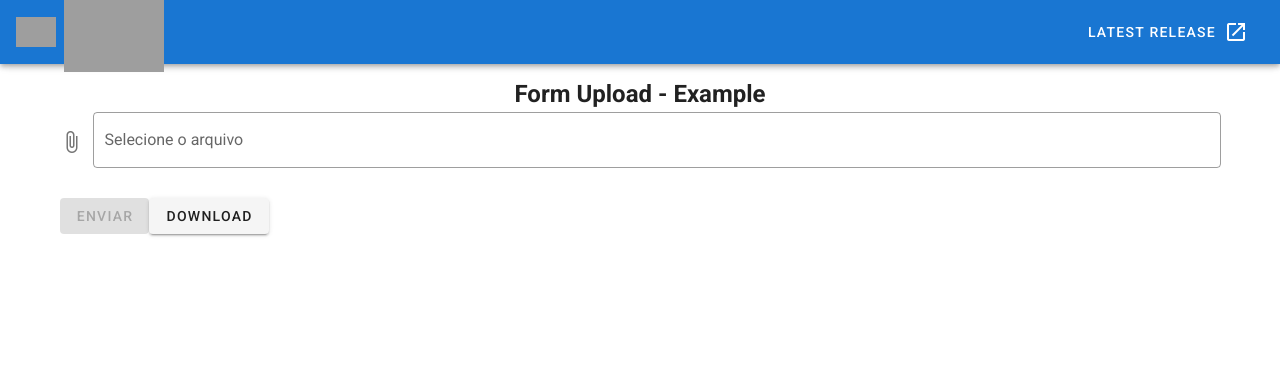
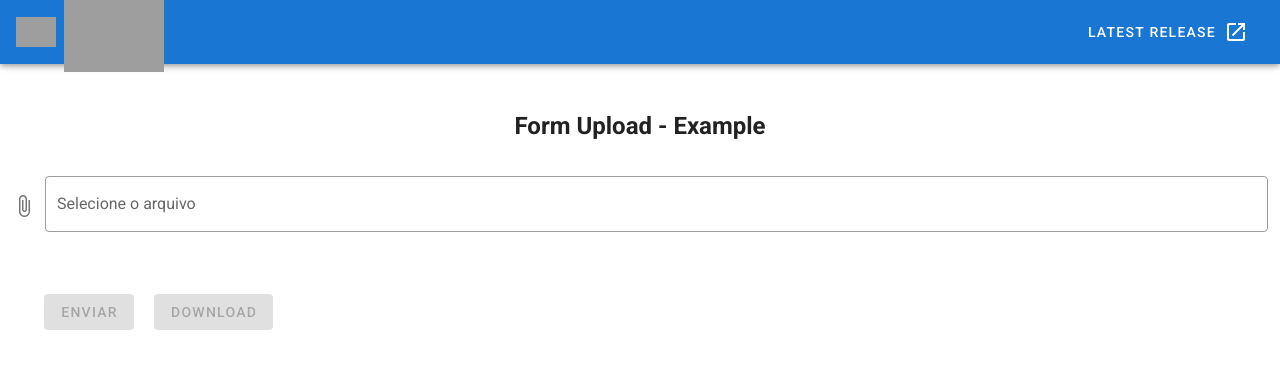
Before and after one commit to ruanvalente/upload-project, a Vue app: page / in a window 1280 px wide. Shown: the top 368 px of the page. Built offline with nearby package versions, Linux system fonts and the light colour scheme; grey boxes are pictures that could not be loaded.

Commit message:
WIP: update file

```diff
--- /dev/null
+++ b/src/helpers/sanitizeText.js
@@ -0,0 +1,5 @@
+export function sanitizeText(text) {
+  const normalizedText = text.normalize("NFD").replaceAll("-", " ");
+  const removedAccentsText = normalizedText.replace(/[\u0300-\u036f]/g, "");
+  return removedAccentsText;
+}
--- a/src/pages/HomePage.vue
+++ b/src/pages/HomePage.vue
@@ -1,74 +1,118 @@
 <template>
-  <v-container>
-    <h2 class="text-center">Form Upload - Example</h2>
+  <v-container fluid>
+    <h2 class="text-center my-8">Form Upload - Example</h2>
     <v-file-input
       label="Selecione o arquivo"
       outlined
       v-model="selectedFile"
-      @change="handleFileChange"
     />
 
-    <v-btn
-      @click="uploadFile"
-      :loading="sendLoadingFile"
-      :disabled="!selectedFile"
-    >Enviar</v-btn>
-
-    <v-btn @click="downloadFile">Download</v-btn>
+    <div class="ma-8">
+      <v-btn
+        color="primary"
+        @click="uploadFile"
+        :loading="sendLoadingFile"
+        :disabled="!selectedFile"
+      >Enviar</v-btn>
+      <v-btn
+        class="ml-5"
+        color="primary"
+        @click="downloadFile"
+        :disabled="!isFileUpload"
+      >Download</v-btn>
+    </div>
+    <v-snackbar
+      :color="snackBar.color"
+      v-model="snackBar.openSnackBar"
+    >
+      <span class="text-body-2">{{  snackBar.snackBarMessage }}</span>
+      <template v-slot:action="{ attrs }">
+        <v-btn
+          fab
+          text
+          rounded
+          v-bind="attrs"
+          @click="snackBar.openSnackBar = false"
+        >
+          <v-icon dark>
+            mdi-close
+          </v-icon>
+        </v-btn>
+      </template>
+    </v-snackbar>
   </v-container>
 </template>
 
 <script>
 import { createClient } from "@supabase/supabase-js";
+
 export default {
   name: "HomePage",
   data: () => ({
     selectedFile: null,
     fileUrl: null,
     sendLoadingFile: false,
+    isFileUpload: false,
+    snackBar: {
+      openSnackBar: false,
+      snackBarMessage: null,
+      color: "success",
+    },
   }),
   methods: {
-    handleFileChange() {
-      // this.selectedFile = event.target.files[0];
-      console.log(this.selectedFile);
-    },
-
     async uploadFile() {
       this.sendLoadingFile = true;
+
       if (this.selectedFile) {
         const supabase = createClient(
-          "https://sdcxdvhqgfyhuluywlfq.supabase.co",
-          "eyJhbGciOiJIUzI1NiIsInR5cCI6IkpXVCJ9.eyJpc3MiOiJzdXBhYmFzZSIsInJlZiI6InNkY3hkdmhxZ2Z5aHVsdXl3bGZxIiwicm9sZSI6InNlcnZpY2Vfcm9sZSIsImlhdCI6MTY4Mzc2MTc2MiwiZXhwIjoxOTk5MzM3NzYyfQ.LiEgbTpqg-L3lsUzfXQ7tfFBrF74Oo9TIaQKKlpQsQI"
+          process.env.VUE_APP_SUPABASE_URL,
+          process.env.VUE_APP_SUPABASE_KEY
         );
-        const { data, error } = await supabase.storage
+
+        const { error } = await supabase.storage
           .from("uploads")
-          .upload("files", this.selectedFile);
-
-        console.log(data);
+          .upload(this.selectedFile.name, this.selectedFile);
 
         if (error) {
-          console.error(error);
+          this.snackBar.openSnackBar = true;
+          this.snackBar.snackBarMessage = error.message;
           this.sendLoadingFile = false;
+          this.snackBar.color = "error";
+          this.isFileUpload = false;
         } else {
-          console.log("Arquivo enviado com sucesso!");
+          this.snackBar.openSnackBar = true;
+          this.snackBar.color = "success";
           this.sendLoadingFile = false;
+          this.snackBar.snackBarMessage = "Arquivo enviado com sucesso!";
+          this.isFileUpload = true;
         }
       }
     },
 
     async downloadFile() {
       const supabase = createClient(
-        "https://sdcxdvhqgfyhuluywlfq.supabase.co",
-        "eyJhbGciOiJIUzI1NiIsInR5cCI6IkpXVCJ9.eyJpc3MiOiJzdXBhYmFzZSIsInJlZiI6InNkY3hkdmhxZ2Z5aHVsdXl3bGZxIiwicm9sZSI6InNlcnZpY2Vfcm9sZSIsImlhdCI6MTY4Mzc2MTc2MiwiZXhwIjoxOTk5MzM3NzYyfQ.LiEgbTpqg-L3lsUzfXQ7tfFBrF74Oo9TIaQKKlpQsQI"
+        process.env.VUE_APP_SUPABASE_URL,
+        process.env.VUE_APP_SUPABASE_KEY
       );
       const { error, data } = await supabase.storage
         .from("uploads")
-        .createSignedUrl("files", 60); // Defina a duração do link em segundos
+        .createSignedUrl(this.selectedFile.name, 60);
 
       if (error) {
         console.error(error);
       } else {
-        console.log(data.signedUrl);
+        const downloadUrl = data.signedUrl;
+
+        const response = await fetch(downloadUrl);
+        const blob = await response.blob();
+
+        const url = URL.createObjectURL(blob);
+        const link = document.createElement("a");
+        link.href = url;
+        link.setAttribute("download", this.selectedFile.name);
+        document.body.appendChild(link);
+        link.click();
+        document.body.removeChild(link);
       }
     },
   },
```
Also changed, not shown: src/lib/supabaseClient.js (+4 -4 lines).
